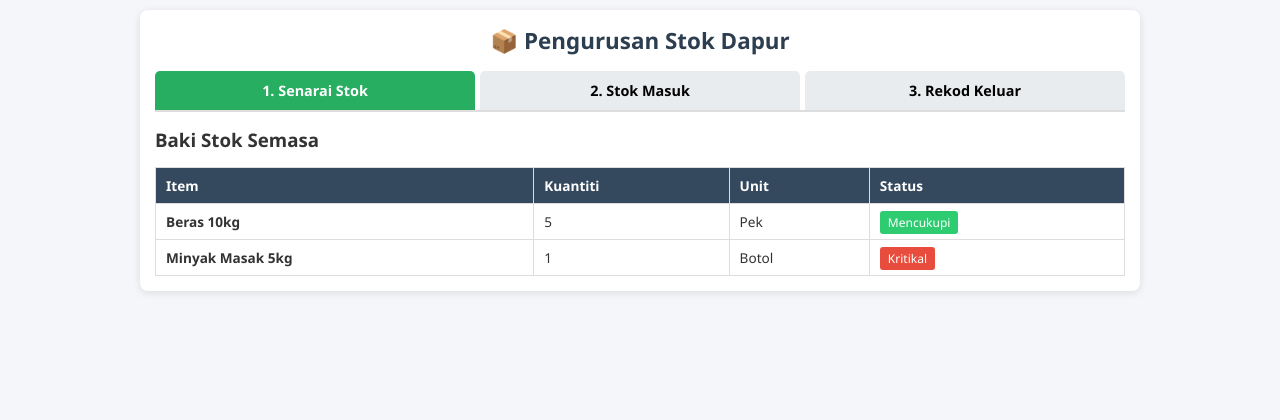
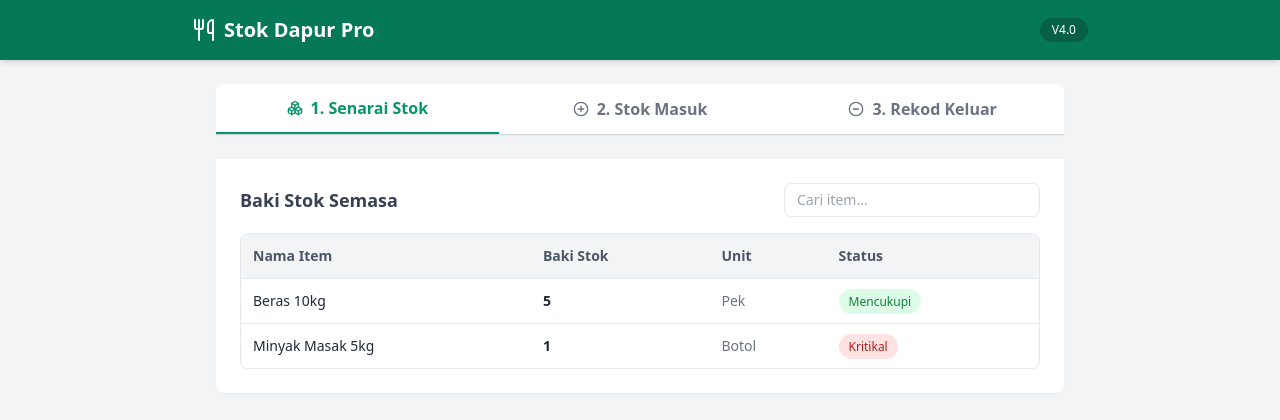
Before and after one commit to aidilfikri6267-droid/stok-rcc, a plain HTML site: page index.html in a window 1280 px wide. Drawn offline with nearby package versions, Linux system fonts and the light colour scheme.

Commit message:
Update index.html

```diff
--- a/index.html
+++ b/index.html
@@ -2,228 +2,133 @@
 <html lang="ms">
 <head>
     <meta charset="UTF-8">
-    <!-- Tag Penting Untuk Responsif Telefon -->
+    <!-- Tag penting supaya paparan telefon tidak terpotong -->
     <meta name="viewport" content="width=device-width, initial-scale=1.0">
     <title>Sistem Pengurusan Stok Dapur</title>
+
+    <!-- Tailwind CSS CDN -->
+    <script src="https://cdn.tailwindcss.com"></script>
+    <!-- Lucide Icons -->
+    <script src="https://unpkg.com/lucide@latest"></script>
+
     <style>
-        * {
-            box-sizing: border-box;
-            font-family: 'Segoe UI', Tahoma, Geneva, Verdana, sans-serif;
-            margin: 0;
-            padding: 0;
-        }
-
-        body {
-            background-color: #f4f6f9;
-            color: #333;
-            padding: 10px;
-        }
-
-        .container {
-            max-width: 1000px;
-            margin: 0 auto;
-            background: #fff;
-            padding: 15px;
-            border-radius: 8px;
-            box-shadow: 0 2px 8px rgba(0,0,0,0.1);
-        }
-
-        h1 {
-            font-size: 1.4rem;
-            margin-bottom: 15px;
-            text-align: center;
-            color: #2c3e50;
-        }
-
-        /* Navigasi Tab Mesra Telefon */
-        .tab-menu {
-            display: flex;
-            gap: 5px;
-            margin-bottom: 15px;
-            border-bottom: 2px solid #ddd;
-            overflow-x: auto; /* Boleh skrol tepi jika skrin terlalu kecil */
-            white-space: nowrap;
-        }
-
-        .tab-btn {
-            padding: 10px 15px;
-            border: none;
-            background: #e9ecef;
-            cursor: pointer;
-            border-radius: 5px 5px 0 0;
-            font-weight: bold;
-            font-size: 0.9rem;
-            flex: 1;
-            text-align: center;
-        }
-
-        .tab-btn.active {
-            background: #27ae60;
-            color: white;
-        }
-
-        .tab-content {
-            display: none;
-        }
-
-        .tab-content.active {
-            display: block;
-        }
-
-        /* Form Layout */
-        .form-group {
-            margin-bottom: 12px;
-        }
-
-        label {
-            display: block;
-            margin-bottom: 5px;
-            font-weight: 600;
-            font-size: 0.85rem;
-        }
-
-        input, select, button {
-            width: 100%;
-            padding: 10px;
-            border: 1px solid #ccc;
-            border-radius: 5px;
-            font-size: 0.95rem;
-        }
-
-        button.btn-primary {
-            background-color: #27ae60;
-            color: white;
-            border: none;
-            font-weight: bold;
-            cursor: pointer;
-            margin-top: 5px;
-        }
-
-        button.btn-primary:hover {
-            background-color: #219150;
-        }
-
-        /* Bekas Jadual (Elak Terpotong di Telefon) */
-        .table-responsive {
-            width: 100%;
+        /* Memastikan jadual boleh diskrol ke tepi di skrin kecil tanpa merosakkan susunan */
+        .table-container {
             overflow-x: auto;
-            margin-top: 15px;
-        }
-
-        table {
-            width: 100%;
-            border-collapse: collapse;
-            min-width: 500px; /* Memastikan jadual tidak terlalu rapik */
-        }
-
-        th, td {
-            border: 1px solid #ddd;
-            padding: 8px 10px;
-            text-align: left;
-            font-size: 0.85rem;
-        }
-
-        th {
-            background-color: #34495e;
-            color: white;
-        }
-
-        .badge {
-            padding: 3px 8px;
-            border-radius: 3px;
-            font-size: 0.75rem;
-            color: white;
-        }
-
-        .badge-low { background-color: #e74c3c; }
-        .badge-ok { background-color: #2ecc71; }
-
-        /* Penyesuaian Telefon */
-        @media (max-width: 600px) {
-            body { padding: 5px; }
-            .container { padding: 10px; }
-            h1 { font-size: 1.2rem; }
-            .tab-btn { font-size: 0.8rem; padding: 8px; }
+            -webkit-overflow-scrolling: touch;
         }
     </style>
 </head>
-<body>
+<body class="bg-gray-100 text-gray-800 antialiased min-h-screen pb-10">
 
-<div class="container">
-    <h1>📦 Pengurusan Stok Dapur</h1>
+    <!-- Header / Navbar -->
+    <div class="bg-emerald-700 text-white shadow-md p-4 sticky top-0 z-50">
+        <div class="max-w-4xl mx-auto flex justify-between items-center">
+            <h1 class="text-xl font-bold flex items-center gap-2">
+                <i data-lucide="utensils"></i> Stok Dapur Pro
+            </h1>
+            <span class="text-xs bg-emerald-800 px-3 py-1 rounded-full font-medium">V4.0</span>
+        </div>
+    </div>
 
-    <!-- Navigasi 3 Tab Sahaja -->
-    <div class="tab-menu">
-        <button class="tab-btn active" onclick="openTab(event, 'tab1')">1. Senarai Stok</button>
-        <button class="tab-btn" onclick="openTab(event, 'tab2')">2. Stok Masuk</button>
-        <button class="tab-btn" onclick="openTab(event, 'tab3')">3. Rekod Keluar</button>
+    <div class="max-w-4xl mx-auto p-3 sm:p-6">
+
+        <!-- Tab Navigation (3 Tab Sahaja) -->
+        <div class="flex border-b border-gray-300 mb-6 bg-white rounded-t-lg shadow-sm overflow-x-auto">
+            <button onclick="switchTab('tab1')" id="btn-tab1" class="tab-btn flex-1 py-3 px-4 text-center font-semibold text-emerald-600 border-b-2 border-emerald-600 flex items-center justify-center gap-2 whitespace-nowrap">
+                <i data-lucide="boxes" class="w-4 h-4"></i> 1. Senarai Stok
+            </button>
+            <button onclick="switchTab('tab2')" id="btn-tab2" class="tab-btn flex-1 py-3 px-4 text-center font-semibold text-gray-500 hover:text-emerald-600 flex items-center justify-center gap-2 whitespace-nowrap">
+                <i data-lucide="plus-circle" class="w-4 h-4"></i> 2. Stok Masuk
+            </button>
+            <button onclick="switchTab('tab3')" id="btn-tab3" class="tab-btn flex-1 py-3 px-4 text-center font-semibold text-gray-500 hover:text-emerald-600 flex items-center justify-center gap-2 whitespace-nowrap">
+                <i data-lucide="minus-circle" class="w-4 h-4"></i> 3. Rekod Keluar
+            </button>
         </div>
 
         <!-- TAB 1: SENARAI STOK -->
-    <div id="tab1" class="tab-content active">
-        <h3>Baki Stok Semasa</h3>
-        <div class="table-responsive">
-            <table>
+        <div id="tab1" class="tab-content bg-white p-4 sm:p-6 rounded-b-lg shadow-sm">
+            <div class="flex justify-between items-center mb-4">
+                <h2 class="text-lg font-bold text-gray-700">Baki Stok Semasa</h2>
+                <input type="text" id="searchInput" onkeyup="filterStock()" placeholder="Cari item..." class="border rounded-lg px-3 py-1.5 text-sm w-48 sm:w-64 focus:outline-none focus:ring-2 focus:ring-emerald-500">
+            </div>
+
+            <div class="table-container border rounded-lg">
+                <table class="w-full text-left border-collapse min-w-[500px]">
                     <thead>
-                    <tr>
-                        <th>Item</th>
-                        <th>Kuantiti</th>
-                        <th>Unit</th>
-                        <th>Status</th>
+                        <tr class="bg-gray-100 border-b text-gray-600 text-sm">
+                            <th class="p-3">Nama Item</th>
+                            <th class="p-3">Baki Stok</th>
+                            <th class="p-3">Unit</th>
+                            <th class="p-3">Status</th>
                         </tr>
                     </thead>
-                <tbody id="stockTableBody">
-                    <!-- Data dimasukkan guna JS -->
+                    <tbody id="stockTableBody" class="divide-y text-sm">
+                        <!-- Data dimasukkan guna JavaScript -->
                     </tbody>
                 </table>
             </div>
         </div>
 
         <!-- TAB 2: STOK MASUK -->
-    <div id="tab2" class="tab-content">
-        <h3>Daftar / Tambah Stok Masuk</h3>
-        <form id="addStockForm">
-            <div class="form-group">
-                <label>Nama Item</label>
-                <input type="text" id="itemName" placeholder="Contoh: Beras, Minyak Masak" required>
+        <div id="tab2" class="tab-content hidden bg-white p-4 sm:p-6 rounded-b-lg shadow-sm">
+            <h2 class="text-lg font-bold text-gray-700 mb-4">Tambah / Kemas Kini Stok Masuk</h2>
+            <form id="addStockForm" class="space-y-4 max-w-lg">
+                <div>
+                    <label class="block text-sm font-medium text-gray-700 mb-1">Nama Item</label>
+                    <input type="text" id="itemName" placeholder="Contoh: Beras Cap Rambutan" required class="w-full border rounded-lg p-2 text-sm focus:ring-2 focus:ring-emerald-500 focus:outline-none">
                 </div>
-            <div class="form-group">
-                <label>Kuantiti Masuk</label>
-                <input type="number" id="itemQty" step="0.1" min="0" placeholder="0" required>
+                <div class="grid grid-cols-2 gap-4">
+                    <div>
+                        <label class="block text-sm font-medium text-gray-700 mb-1">Kuantiti Masuk</label>
+                        <input type="number" id="itemQty" step="0.1" min="0" placeholder="0" required class="w-full border rounded-lg p-2 text-sm focus:ring-2 focus:ring-emerald-500 focus:outline-none">
                     </div>
-            <div class="form-group">
-                <label>Unit</label>
-                <select id="itemUnit">
+                    <div>
+                        <label class="block text-sm font-medium text-gray-700 mb-1">Unit</label>
+                        <select id="itemUnit" class="w-full border rounded-lg p-2 text-sm focus:ring-2 focus:ring-emerald-500 focus:outline-none bg-white">
                             <option value="KG">KG</option>
                             <option value="Pek">Pek</option>
                             <option value="Botol">Botol</option>
                             <option value="Karton">Karton</option>
                             <option value="Biji">Biji</option>
+                            <option value="Tin">Tin</option>
                         </select>
                     </div>
-            <button type="submit" class="btn-primary">Simpan Stok Masuk</button>
+                </div>
+                <button type="submit" class="w-full bg-emerald-600 hover:bg-emerald-700 text-white font-semibold py-2.5 rounded-lg transition text-sm">
+                    Simpan Stok Masuk
+                </button>
             </form>
         </div>
 
         <!-- TAB 3: REKOD KELUAR -->
-    <div id="tab3" class="tab-content">
-        <h3>Rekod Penggunaan Dapur</h3>
-        <form id="useStockForm">
-            <div class="form-group">
-                <label>Pilih Item</label>
-                <select id="useItemSelect" required></select>
+        <div id="tab3" class="tab-content hidden bg-white p-4 sm:p-6 rounded-b-lg shadow-sm">
+            <h2 class="text-lg font-bold text-gray-700 mb-4">Rekod Penggunaan Stok Dapur</h2>
+            <form id="useStockForm" class="space-y-4 max-w-lg">
+                <div>
+                    <label class="block text-sm font-medium text-gray-700 mb-1">Pilih Item</label>
+                    <select id="useItemSelect" required class="w-full border rounded-lg p-2 text-sm focus:ring-2 focus:ring-emerald-500 focus:outline-none bg-white">
+                        <!-- Senarai item dimasukkan guna JS -->
+                    </select>
                 </div>
-            <div class="form-group">
-                <label>Kuantiti Digunakan</label>
-                <input type="number" id="useQty" step="0.1" min="0" placeholder="0" required>
+                <div>
+                    <label class="block text-sm font-medium text-gray-700 mb-1">Kuantiti Digunakan</label>
+                    <input type="number" id="useQty" step="0.1" min="0" placeholder="0" required class="w-full border rounded-lg p-2 text-sm focus:ring-2 focus:ring-emerald-500 focus:outline-none">
                 </div>
-            <button type="submit" class="btn-primary" style="background-color: #e67e22;">Rekod Keluar</button>
+                <button type="submit" class="w-full bg-amber-600 hover:bg-amber-700 text-white font-semibold py-2.5 rounded-lg transition text-sm">
+                    Rekod Stok Keluar
+                </button>
             </form>
         </div>
+
     </div>
 
+    <!-- LOGIK JAVASCRIPT -->
     <script>
-    // Inisialisasi Data dari LocalStorage
+        // Inisialisasi ikon Lucide
+        lucide.createIcons();
+
+        // Data Stok dari LocalStorage
         let inventory = JSON.parse(localStorage.getItem('dapur_inventory')) || [
             { name: 'Beras 10kg', qty: 5, unit: 'Pek', min: 2 },
             { name: 'Minyak Masak 5kg', qty: 1, unit: 'Botol', min: 2 }
@@ -234,40 +139,37 @@
             render();
         }
 
-    function openTab(evt, tabId) {
-        let contents = document.getElementsByClassName("tab-content");
-        for (let i = 0; i < contents.length; i++) {
-            contents[i].classList.remove("active");
-        }
-        let buttons = document.getElementsByClassName("tab-btn");
-        for (let i = 0; i < buttons.length; i++) {
-            buttons[i].classList.remove("active");
-        }
-        document.getElementById(tabId).classList.add("active");
-        evt.currentTarget.classList.add("active");
+        function switchTab(tabId) {
+            document.querySelectorAll('.tab-content').forEach(el => el.classList.add('hidden'));
+            document.querySelectorAll('.tab-btn').forEach(btn => {
+                btn.classList.remove('text-emerald-600', 'border-b-2', 'border-emerald-600');
+                btn.classList.add('text-gray-500');
+            });
+
+            document.getElementById(tabId).classList.remove('hidden');
+            const activeBtn = document.getElementById('btn-' + tabId);
+            activeBtn.classList.add('text-emerald-600', 'border-b-2', 'border-emerald-600');
+            activeBtn.classList.remove('text-gray-500');
         }
 
         function render() {
-        // Render Tabel Stok
             const tbody = document.getElementById('stockTableBody');
+            const select = document.getElementById('useItemSelect');
             tbody.innerHTML = '';
-
-        // Render Dropdown Rekod Keluar
-        const select = document.getElementById('useItemSelect');
             select.innerHTML = '<option value="">-- Pilih Item --</option>';
 
             inventory.forEach((item, index) => {
-            // Status Rendah
                 const isLow = item.qty <= (item.min || 2);
-            const badgeClass = isLow ? 'badge-low' : 'badge-ok';
-            const badgeText = isLow ? 'Kritikal' : 'Mencukupi';
+                const badge = isLow
+                    ? `<span class="bg-red-100 text-red-700 px-2.5 py-1 rounded-full text-xs font-medium">Kritikal</span>`
+                    : `<span class="bg-green-100 text-green-700 px-2.5 py-1 rounded-full text-xs font-medium">Mencukupi</span>`;
 
                 tbody.innerHTML += `
-                <tr>
-                    <td><strong>${item.name}</strong></td>
-                    <td>${item.qty}</td>
-                    <td>${item.unit}</td>
-                    <td><span class="badge ${badgeClass}">${badgeText}</span></td>
+                    <tr class="hover:bg-gray-50">
+                        <td class="p-3 font-medium text-gray-800">${item.name}</td>
+                        <td class="p-3 font-bold">${item.qty}</td>
+                        <td class="p-3 text-gray-500">${item.unit}</td>
+                        <td class="p-3">${badge}</td>
                     </tr>
                 `;
 
@@ -275,9 +177,17 @@
             });
         }
 
-    // Event Listener Tambah Stok
+        function filterStock() {
+            const query = document.getElementById('searchInput').value.toLowerCase();
+            const rows = document.querySelectorAll('#stockTableBody tr');
+            rows.forEach(row => {
+                const text = row.cells[0].textContent.toLowerCase();
+                row.style.display = text.includes(query) ? '' : 'none';
+            });
+        }
+
         document.getElementById('addStockForm').addEventListener('submit', function(e) {
-        e.value = e.preventDefault();
+            e.preventDefault();
             const name = document.getElementById('itemName').value.trim();
             const qty = parseFloat(document.getElementById('itemQty').value);
             const unit = document.getElementById('itemUnit').value;
@@ -292,9 +202,9 @@
             saveData();
             this.reset();
             alert('Stok berjaya dikemas kini!');
+            switchTab('tab1');
         });
 
-    // Event Listener Stok Keluar
         document.getElementById('useStockForm').addEventListener('submit', function(e) {
             e.preventDefault();
             const index = document.getElementById('useItemSelect').value;
@@ -311,11 +221,11 @@
             saveData();
             this.reset();
             alert('Penggunaan stok berjaya direkodkan!');
+            switchTab('tab1');
         });
 
         // Muat data awal
         render();
     </script>
-
 </body>
 </html>
```
Lines whose indentation alone changed are shown as unchanged.
